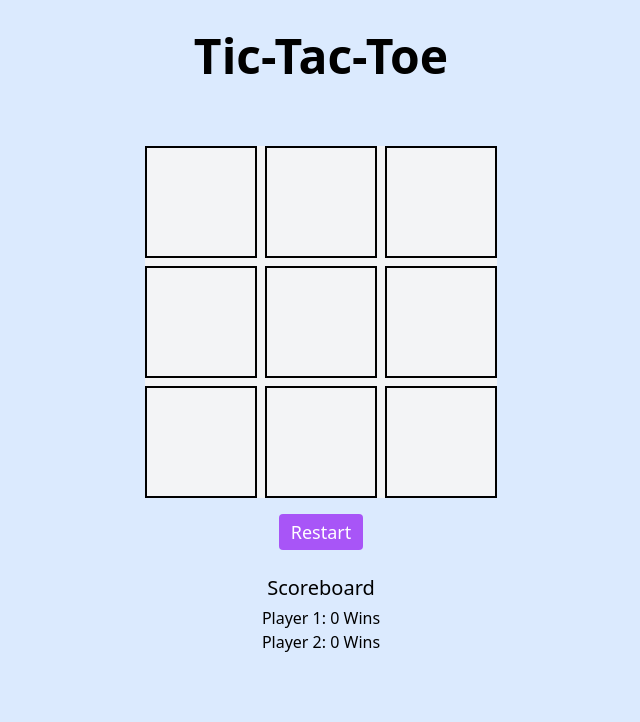
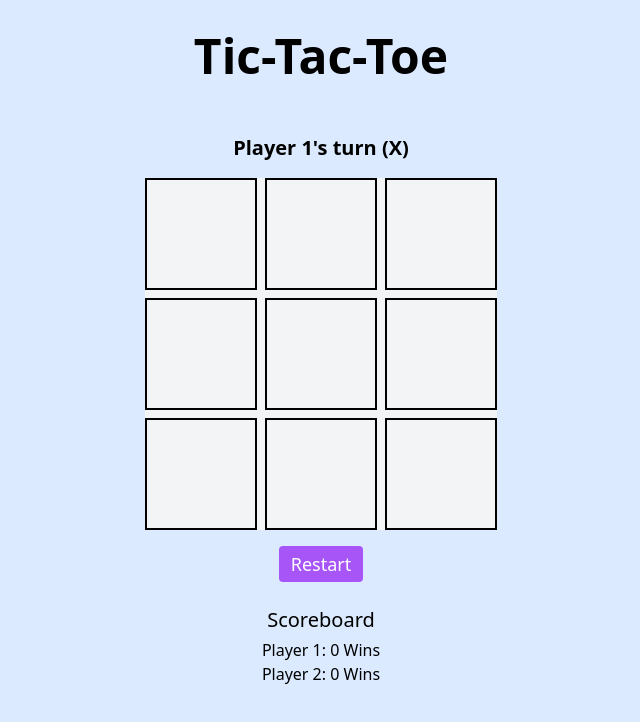
Before and after one commit to Vinit-kanpariya/tic-tac-toe, a React (Create React App) app: page / in a window 1280 px wide. Both pictures are taken after a click on the button "Start". Shown: the top 722 px of the page, without its empty margins (319-959 px from the left). Built offline with nearby package versions, Linux system fonts and the light colour scheme.

Commit message:
Update App.tsx

```diff
--- a/src/App.tsx
+++ b/src/App.tsx
@@ -103,7 +103,7 @@ const App: React.FC = () => {
   const handleStartGame = () => {
     // Check if both player names are empty or only contain spaces
     if (player1.trim() === '' || player2.trim() === '') {
-      alert("Please enter both players' names.");
+      alert("Please enter both player's names.");
       return; // Prevent starting the game if names are empty
     }
     setGameStarted(true); // Only start the game if both names are valid
@@ -136,6 +136,7 @@ const App: React.FC = () => {
             <input
               type="text"
               placeholder="Enter name"
+              required
               onChange={(e) => setplayer1(e.target.value)}
               className="p-2 border-2 border-gray-300 rounded text-lg"
             />
@@ -145,6 +146,7 @@ const App: React.FC = () => {
             <input
               type="text"
               placeholder="Enter name"
+              required
               onChange={(e) => setplayer2(e.target.value)}
               className="p-2 border-2 border-gray-300 rounded text-lg"
             />
@@ -164,6 +166,15 @@ const App: React.FC = () => {
           <strong>{winner ? (winner === 'X' ? player1 : player2) : "It's a tie!"}</strong>
         </div>
       )}
+
+     {gameStarted && !winner && !gameTied && (
+        <div className="text-xl text-center text-Blue-700 mb-4 mt-5">
+          <strong>
+            {isXNext ? player1 : player2}'s turn ({isXNext ? 'X' : 'O'})
+          </strong>
+        </div>
+      )}
+
 
       {/* Game Board */}
       {gameStarted && (
@@ -187,8 +198,8 @@ const App: React.FC = () => {
       {/* Player Statistics */}
       <div className="mt-6 text-center">
         <p className="pb-1 text-xl">Scoreboard</p>
-        <p className="text-md">{player1}: {player1Wins} Wins</p>
-        <p className="text-md">{player2}: {player2Wins} Wins</p>
+        <p className="text-md"> {player1}: {player1Wins} Wins</p>
+        <p className="text-md"> {player2}: {player2Wins} Wins</p>
       </div>
     </div>
   );
```
